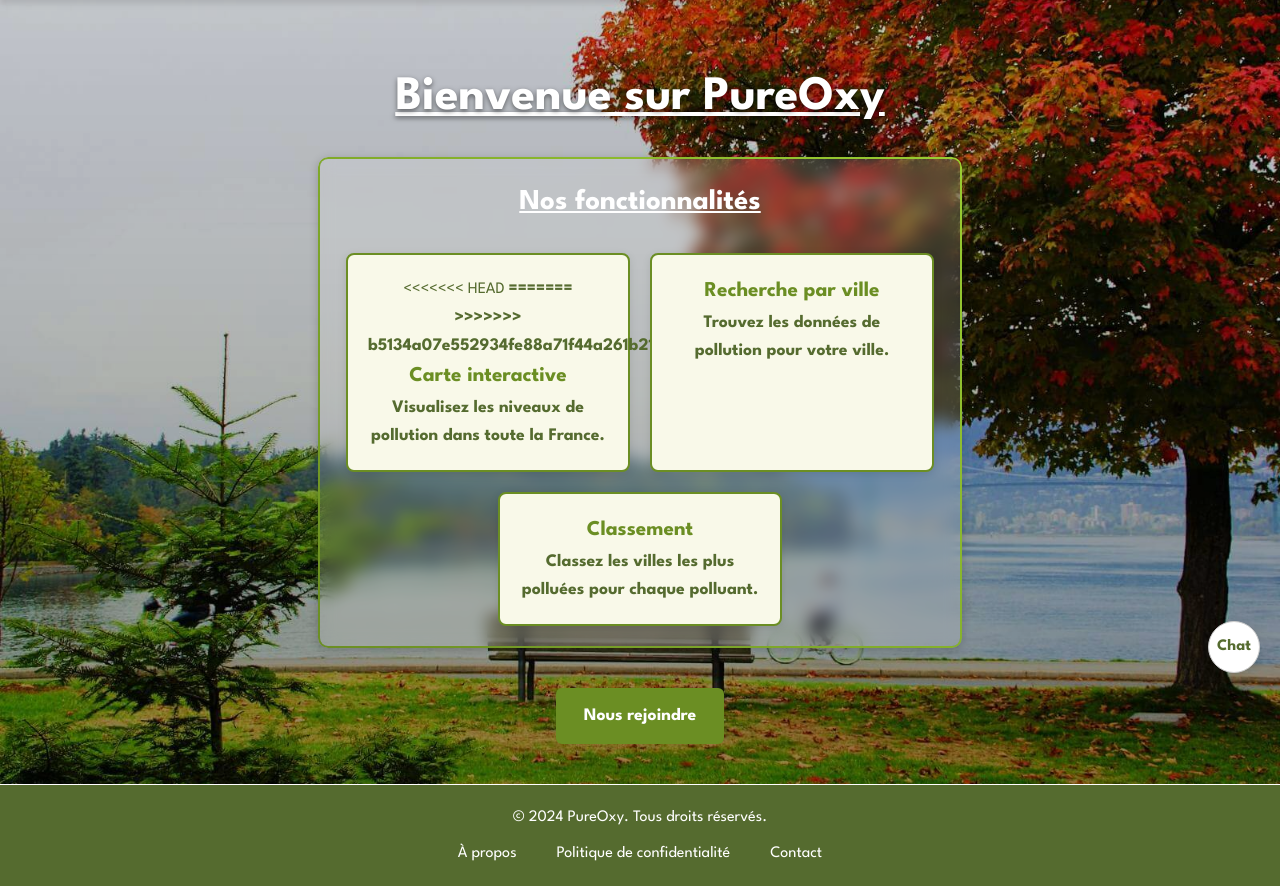
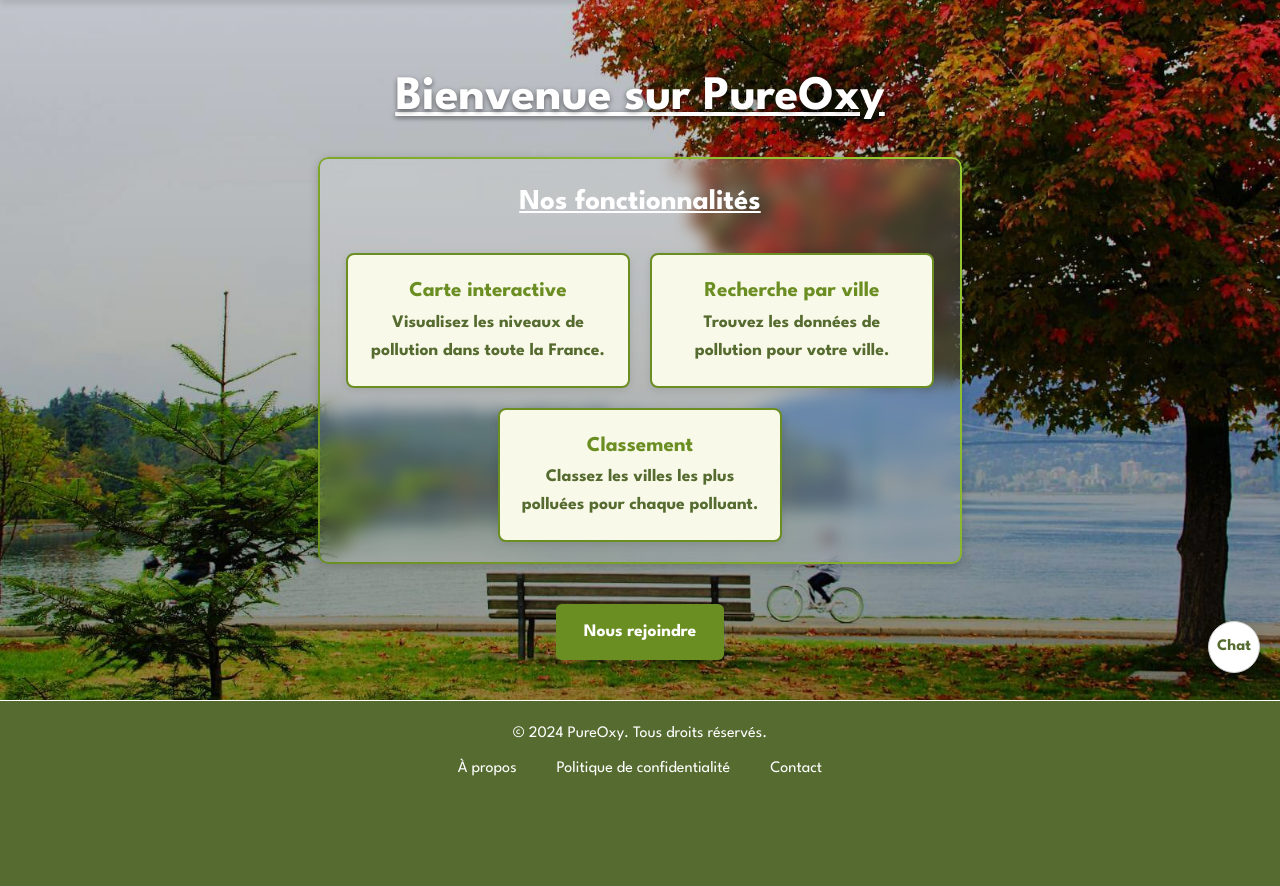
Before and after one commit to Anthony2210/PureOxy, a PHP site: page /PUREOXY/ in a window 1280 px wide. Shown: the part 107-993 px from the top of the page. After the commit the page ends 883 px from the top, so only its background shows below. Run offline with PHP 8.4, Linux system fonts and the light colour scheme.

Commit message:
correction bug

```diff
--- a/index.php
+++ b/index.php
@@ -60,12 +60,8 @@ session_start();
             <h3>Nos fonctionnalités</h3>
             <ul class="features-list">
                 <li>
-<<<<<<< HEAD
-                    <a href="http://localhost/PureOxy/pages/carte.php">
-=======
                     <!-- Lien vers la carte interactive des niveaux de pollution -->
                     <a href="http://localhost/PUREOXY/pages/carte.php">
->>>>>>> b5134a07e552934fe88a71f44a261b2104a1e394
                         <strong>Carte interactive</strong><br>
                         Visualisez les niveaux de pollution dans toute la France.
                     </a>
```
Also changed, not shown: bd/bd.php (+9 -7 lines).
